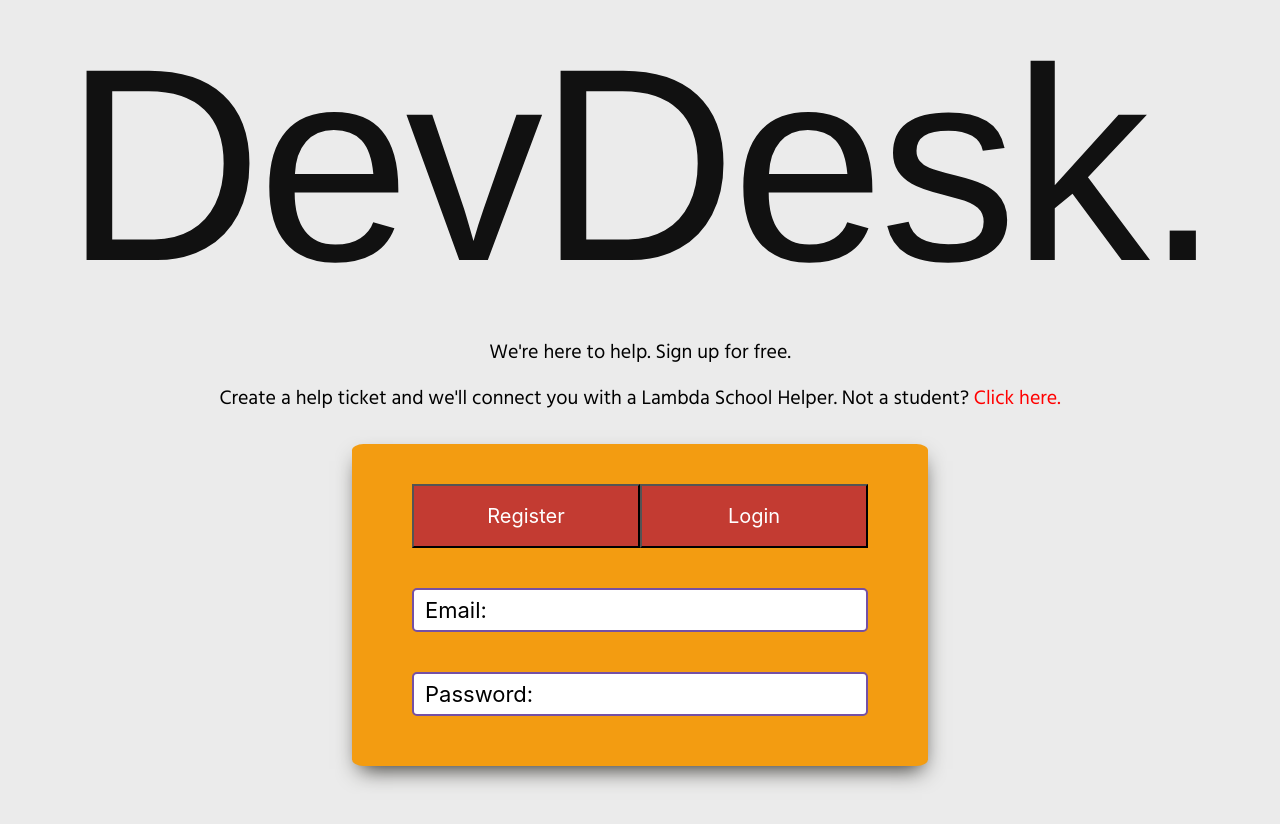
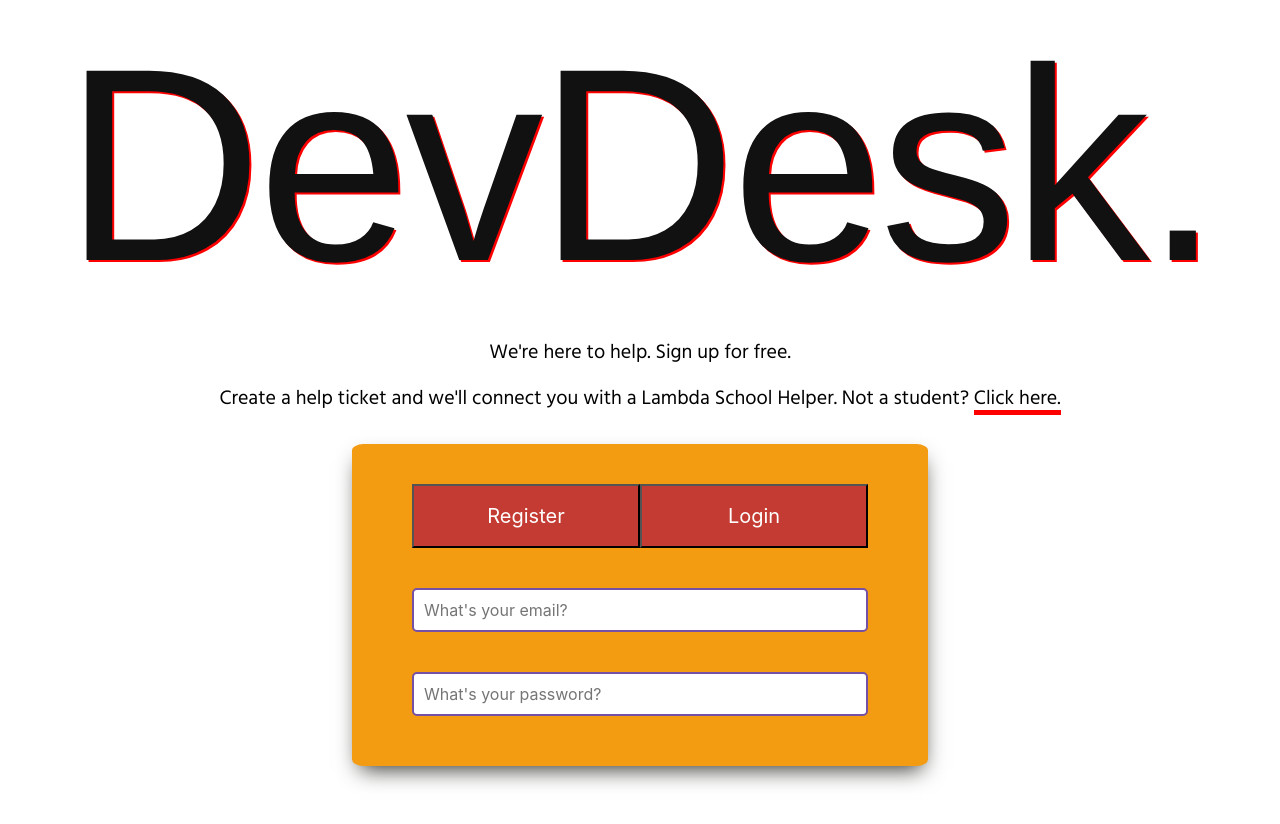
Before and after one commit to Build-Week-DevDesk-Queue1/frontend, a React (Create React App) app in the folder devdesk/: page / in a window 1280 px wide. Shown: the top 824 px of the page. Built offline with nearby package versions, Linux system fonts and the light colour scheme; a web font is replaced by a local one.

Commit message:
finished styling on login.js/helper.js, starting styling on registration, will get it to link back to login page once styling is complete

```diff
--- a/devdesk/src/App.css
+++ b/devdesk/src/App.css
@@ -1,6 +1,3 @@
-body {
- background: #EBEBEB !important;
-}
 
 .color1 {
   color:rgba(211, 91, 64, 0.507);
--- a/devdesk/src/components/Login Form/Helper-Login.js
+++ b/devdesk/src/components/Login Form/Helper-Login.js
@@ -34,12 +34,12 @@
 <li className="active"><button type="button" id="submit" className="submit-btn" onClick={() => history.push("/registration")}>Register</button></li>
 <li><button type="submit" id="create" className="submit-btn">Login</button></li>
 </div>
-        <label htmlFor="email" id="email-label">Email: </label>
-        <input type="email" onChange={handleChange} className="form" value={Input.email} name="email" required/>
+        <label className="active" htmlFor="email" id="email-label">Email: </label>
+        <input type="email" onChange={handleChange} className="form" placeholder="What's your email?" value={Input.email} name="email" required/>
         </div>
         <div className="form-option">
-            <label htmlFor="password" id="password-label">Password: </label>
-        <input type="password" onChange={handleChange} className="form" value={Input.password} name="password" required/>
+            <label className="active" htmlFor="password" id="password-label">Password: </label>
+        <input type="password" onChange={handleChange} className="form" placeholder="What's your password?" value={Input.password} name="password" required/>
          </div>
         </Wrapper>
     </div>
--- a/devdesk/src/components/Login Form/Helper.css
+++ b/devdesk/src/components/Login Form/Helper.css
@@ -11,6 +11,7 @@
     text-align: center;
     font-family: "Iceland", sans-serif;
     font-size: 100px !important;
+    text-shadow: 2px 2px #FF0000;
     margin: 50px;
 }
 
@@ -68,10 +69,9 @@
     width: 100%;
     height: 100%;
     display: block;
-    font-size: 20px;
+    font-size: 30px;
     padding: 10px 10px;
     border: 2px solid #7550A4;
-    color: white;
     border-radius: 5px;
     transition: border-color .25s ease;
 }
--- a/devdesk/src/components/Login Form/Login.css
+++ b/devdesk/src/components/Login Form/Login.css
@@ -18,9 +18,23 @@
     color: #111;
     text-align: center;
     font-family: "Iceland", sans-serif;
+    text-shadow: 2px 2px #FF0000;
     font-size: 275px !important;
     font-weight: bold;
     letter-spacing: -5px;
+}
+
+.motto span {
+    background: linear-gradient(to bottom, #FF0000 0%, #FF0000 100%);
+    background-position: 0 100%;
+    background-repeat: repeat-x;
+    background-size: 10px 5px;
+    color: black;
+    transition: background-size .2s;
+}
+
+.motto span:hover {
+    background-size: 4px 50px;
 }
 
 .button-option {
@@ -79,10 +93,9 @@
     width: 100%;
     height: 100%;
     display: block;
-    font-size: 20px;
+    font-size: 25px;
     padding: 10px 10px;
     border: 2px solid #7550A4;
-    color: white;
     border-radius: 5px;
     transition: border-color .25s ease;
 }
@@ -90,3 +103,10 @@
 input:hover {
     border-color: #C33B32;
 }
+
+label.active {
+    transform: translateY(50px);
+    left: 2px;
+    font-size: 14px;
+    opacity: 0;
+}
--- a/devdesk/src/components/Login Form/Login.js
+++ b/devdesk/src/components/Login Form/Login.js
@@ -45,7 +45,7 @@
     <h1>DevDesk.</h1>
     <div className="form-container">
         <p className="motto">We're here to help. Sign up for free.</p>
-        <p className="motto" id="question">Create a help ticket and we'll connect you with a Lambda School Helper. Not a student? <span style={{color: "red", cursor: "pointer"}} onClick={() => history.push("/helper")}>Click here.</span></p>
+        <p className="motto" id="question">Create a help ticket and we'll connect you with a Lambda School Helper. Not a student? <span style={{cursor: "pointer"}} onClick={() => history.push("/helper")}>Click here.</span></p>
 
         <WrapperForm id="login-form" onSubmit={submitForm}>
         <div class="button-option">
@@ -53,12 +53,12 @@
 <li><button type="submit" id="create" className="submit-btn">Login</button></li>
         </div>
             <div className="form-option">
-        <label htmlFor="email" id="email-label">Email: </label>
-        <input type="email" onChange={handleChange} className="form" value={Input.email} name="email" required/>
+        <label className="active" htmlFor="email" id="email-label">Email: </label>
+        <input type="email" onChange={handleChange} className="active" placeholder="What's your email?" value={Input.email} name="email" required/>
         </div>
         <div className="form-option">
-            <label htmlFor="password" id="password-label">Password: </label>
-        <input type="password" onChange={handleChange} className="form" value={Input.password} name="password" required/>
+            <label className="active" htmlFor="password" id="password-label">Password: </label>
+        <input type="password" onChange={handleChange} className="active" placeholder="What's your password?" value={Input.password} name="password" required/>
          </div>
         </WrapperForm>
     </div>
--- a/devdesk/src/components/Login Form/Registration.js
+++ b/devdesk/src/components/Login Form/Registration.js
@@ -1,7 +1,19 @@
 import React, {useState} from "react";
 import {Link, useHistory} from "react-router-dom";
-import Login from "./Login";
 import styled from "styled-components";
+import "./registration.css";
+import { Col, Row, Button, Form, FormGroup, Label, Input } from 'reactstrap';
+
+const Register = styled.form `
+background: #F39C11;
+padding: 40px 60px;
+padding-bottom: 10px;
+max-width: 45%;
+margin: 30px auto;
+border-radius: 2%;
+margin-bottom: 6%;
+box-shadow: 1px 10px 21px -7px rgba(48,47,42,1);
+`
 
 export default function Registration() {
     const [Input, setInput] = useState({ name: '', email: '', password: '', select: 'student'});
@@ -23,17 +35,17 @@
         <p id="description">Please fill out the following:</p>
         </div>
 
-        <form id="survey-form" onSubmit={submitForm}>
+        <Register id="survey-form" onSubmit={submitForm}>
           <div className="form-option">
-          <label htmlFor="name" id="name-label">Name: </label>
+          <Label htmlFor="name" id="name-label">Name: </Label>
           <input type="text" class="form" id="name" placeholder="Enter your name" name="name" onChange={handleChange} value={Input.name} required/>
           </div>
           <div className="form-option">
-          <label htmlFor="email" id="email-label">Email: </label>
+          <Label htmlFor="email" id="email-label">Email: </Label>
           <input type="email" class="form" id="email" placeholder="Enter your email" name="email" onChange={handleChange} value={Input.email} required/>
           </div>
           <div className="form-option">
-          <label htmlFor="password" id="name-label">Password: </label>
+          <Label htmlFor="password" id="name-label">Password: </Label>
           <input type="password" class="form" id="password" placeholder="Enter your name" name="password" onChange={handleChange} value={Input.password} required/>
           </div>
           <div className="form-option">
@@ -45,9 +57,9 @@
           </select>
           </div>
     <div className="form-option">
-    <button type="submit" id="submit" class="submit-btn">Submit</button>
+    <Button type="submit" id="submit" class="submit-btn">Submit</Button>
     </div>
-    </form>
+    </Register>
     </div>
     )
 }
```
Also changed, not shown: devdesk/src/components/Login Form/registration.css (added).
